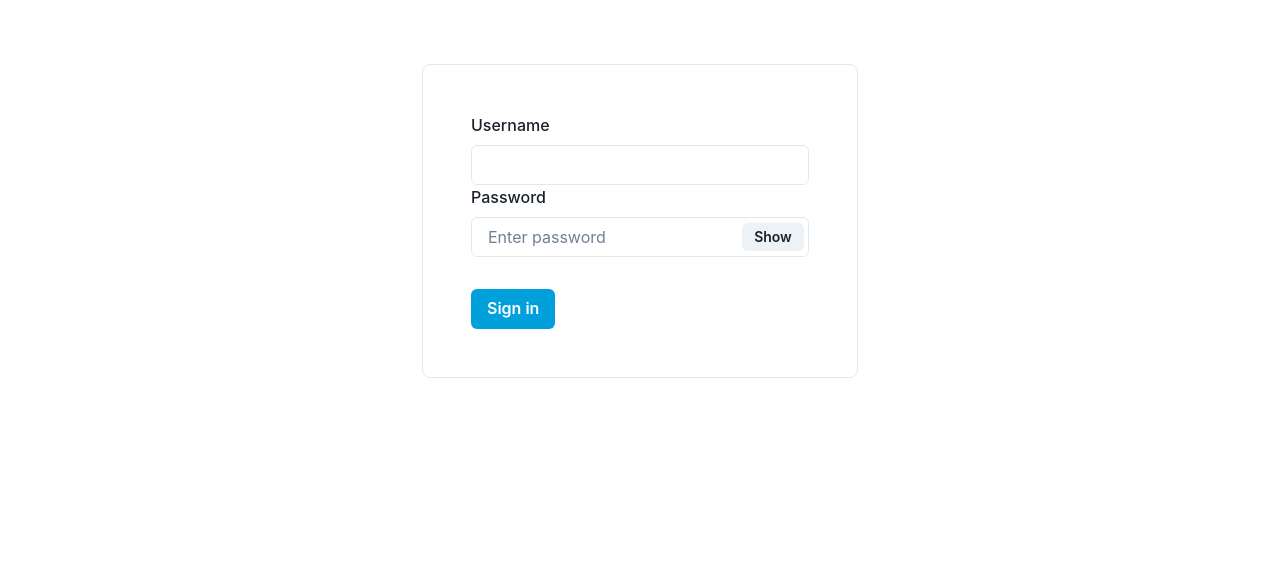
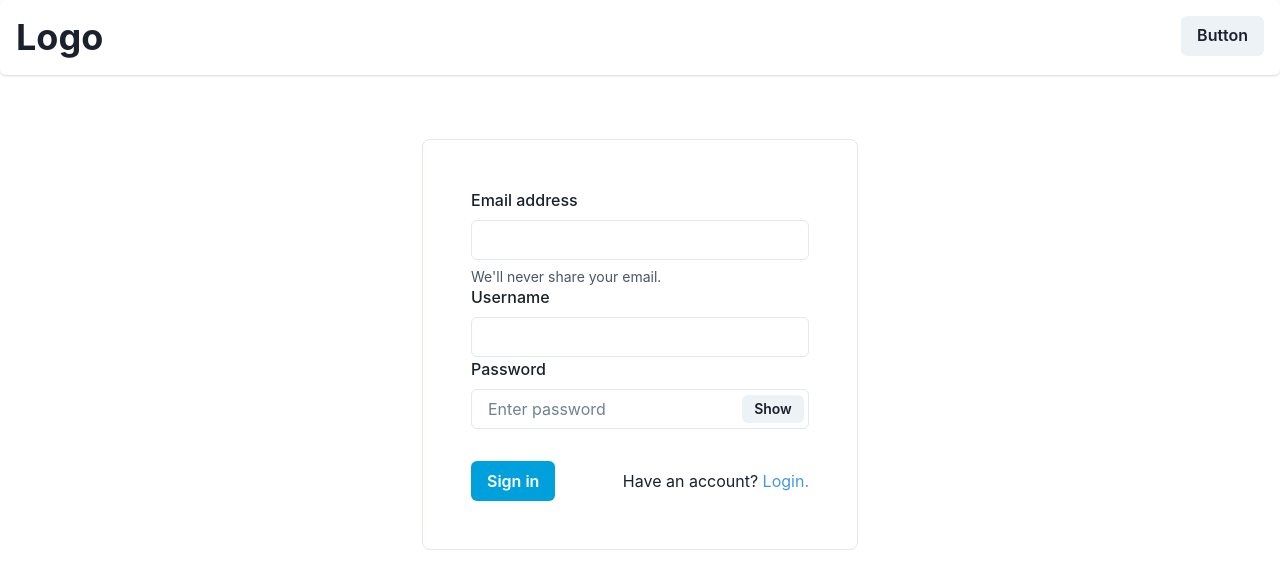
Before and after one commit to SaadiSidali/esb-client, a React (Create React App) app: page /signup in a window 1280 px wide. Shown: the top 588 px of the page. Built offline with nearby package versions, Linux system fonts and the light colour scheme.

Commit message:
update login and signup (added routing)

```diff
--- a/package.json
+++ b/package.json
@@ -19,6 +19,8 @@
     "graphql": "^16.6.0",
     "react": "^18.2.0",
     "react-dom": "^18.2.0",
+    "react-redux": "^8.0.2",
+    "react-router-dom": "^6.3.0",
     "react-scripts": "5.0.1",
     "typescript": "^4.8.3",
     "web-vitals": "^2.1.4"
--- a/src/App.tsx
+++ b/src/App.tsx
@@ -1,9 +1,20 @@
 import React from "react";
+import { Routes, Route } from "react-router-dom";
+import NavBar from "./components/NavBar";
+
 import Login from "./routes/Login";
-// import SignUp from "./routes/SignUp";
+import SignUp from "./routes/SignUp";
 
 function App() {
-  return <Login></Login>;
+  return (
+    <>
+      <NavBar />
+      <Routes>
+        <Route path="/login" element={<Login />} />
+        <Route path="/signup" element={<SignUp />} />
+      </Routes>
+    </>
+  );
 }
 
 export default App;
--- /dev/null
+++ b/src/components/NavBar.tsx
@@ -0,0 +1,17 @@
+import { Box, Button, Flex, Heading, Spacer } from "@chakra-ui/react";
+
+function NavBar() {
+  return (
+    <>
+      <Box w={"100%"} boxShadow="base" rounded="md">
+        <Flex p={4}>
+          <Heading>Logo</Heading>
+          <Spacer />
+          <Button>Button</Button>
+        </Flex>
+      </Box>
+    </>
+  );
+}
+
+export default NavBar;
--- a/src/index.tsx
+++ b/src/index.tsx
@@ -8,6 +8,7 @@ import {
   createHttpLink,
 } from "@apollo/client";
 import { setContext } from "@apollo/client/link/context";
+import { BrowserRouter } from "react-router-dom";
 
 import App from "./App";
 
@@ -39,7 +40,9 @@ root.render(
   <React.StrictMode>
     <ApolloProvider client={client}>
       <ChakraProvider>
-        <App />
+        <BrowserRouter>
+          <App />
+        </BrowserRouter>
       </ChakraProvider>
     </ApolloProvider>
   </React.StrictMode>
--- a/src/routes/Login.tsx
+++ b/src/routes/Login.tsx
@@ -3,19 +3,25 @@ import {
   Box,
   Button,
   Container,
+  Flex,
   FormControl,
   FormLabel,
   Input,
   InputGroup,
   InputRightElement,
+  Link,
+  Spacer,
+  Text,
 } from "@chakra-ui/react";
 import { useFormik } from "formik";
 import React from "react";
+import { Link as RouterLink } from "react-router-dom";
+
 import { LoginType } from "../types/login-type";
 import { SignInInput } from "../types/signin-input";
 
 function Login() {
-  const SIGN_UP = gql`
+  const SIGN_IN = gql`
     mutation ($username: String!, $password: String!) {
       signIn(signInInput: { username: $username, password: $password }) {
         token
@@ -26,7 +32,7 @@ function Login() {
   const [signUpMutation, { data, loading }] = useMutation<
     LoginType,
     SignInInput
-  >(SIGN_UP);
+  >(SIGN_IN);
 
   const formik = useFormik({
     initialValues: {
@@ -43,7 +49,12 @@ function Login() {
     },
   });
 
+  if (!loading && data) {
+    console.log("not loading and data");
     console.log(data);
+
+    localStorage.setItem("token", data.signIn.token);
+  }
 
   return (
     <>
@@ -63,14 +74,22 @@ function Login() {
               <FormLabel>Password</FormLabel>
               <PasswordInput onChange={formik.handleChange}></PasswordInput>
             </FormControl>
+            <Flex mt={8} align={"center"}>
               <Button
                 type="submit"
                 colorScheme={"linkedin"}
-              mt={8}
                 isLoading={loading}
               >
                 Sign in
               </Button>
+              <Spacer />
+              <Text>
+                Need an account?{" "}
+                <Link color={"blue.400"}>
+                  <RouterLink to={"/signup"}> Signup.</RouterLink>
+                </Link>
+              </Text>
+            </Flex>
           </Box>
         </form>
       </Container>
--- a/src/routes/SignUp.tsx
+++ b/src/routes/SignUp.tsx
@@ -3,15 +3,21 @@ import {
   Box,
   Button,
   Container,
+  Flex,
   FormControl,
   FormHelperText,
   FormLabel,
   Input,
   InputGroup,
   InputRightElement,
+  Link,
+  Spacer,
+  Text,
 } from "@chakra-ui/react";
 import { useFormik } from "formik";
 import React from "react";
+import { Link as RouterLink } from "react-router-dom";
+
 import { SignUpInput } from "../types/signup-input";
 import { UserType } from "../types/user-type";
 
@@ -82,14 +88,22 @@ function SignUp() {
               <FormLabel>Password</FormLabel>
               <PasswordInput onChange={formik.handleChange}></PasswordInput>
             </FormControl>
+            <Flex mt={8} align={"center"}>
               <Button
                 type="submit"
                 colorScheme={"linkedin"}
-              mt={8}
                 isLoading={loading}
               >
-              Submit
+                Sign in
               </Button>
+              <Spacer />
+              <Text>
+                Have an account?{" "}
+                <Link color={"blue.400"}>
+                  <RouterLink to={"/login"}> Login.</RouterLink>
+                </Link>
+              </Text>
+            </Flex>
           </Box>
         </form>
       </Container>
--- a/src/types/login-type.ts
+++ b/src/types/login-type.ts
@@ -1,4 +1,6 @@
 export interface LoginType {
 
-    token: string;
+    signIn: {
+        token: string;
+    }
 }
```
Also changed, not shown: 1 other file (tests, documents, lock files or other folders). Lines whose indentation alone changed are shown as unchanged.
